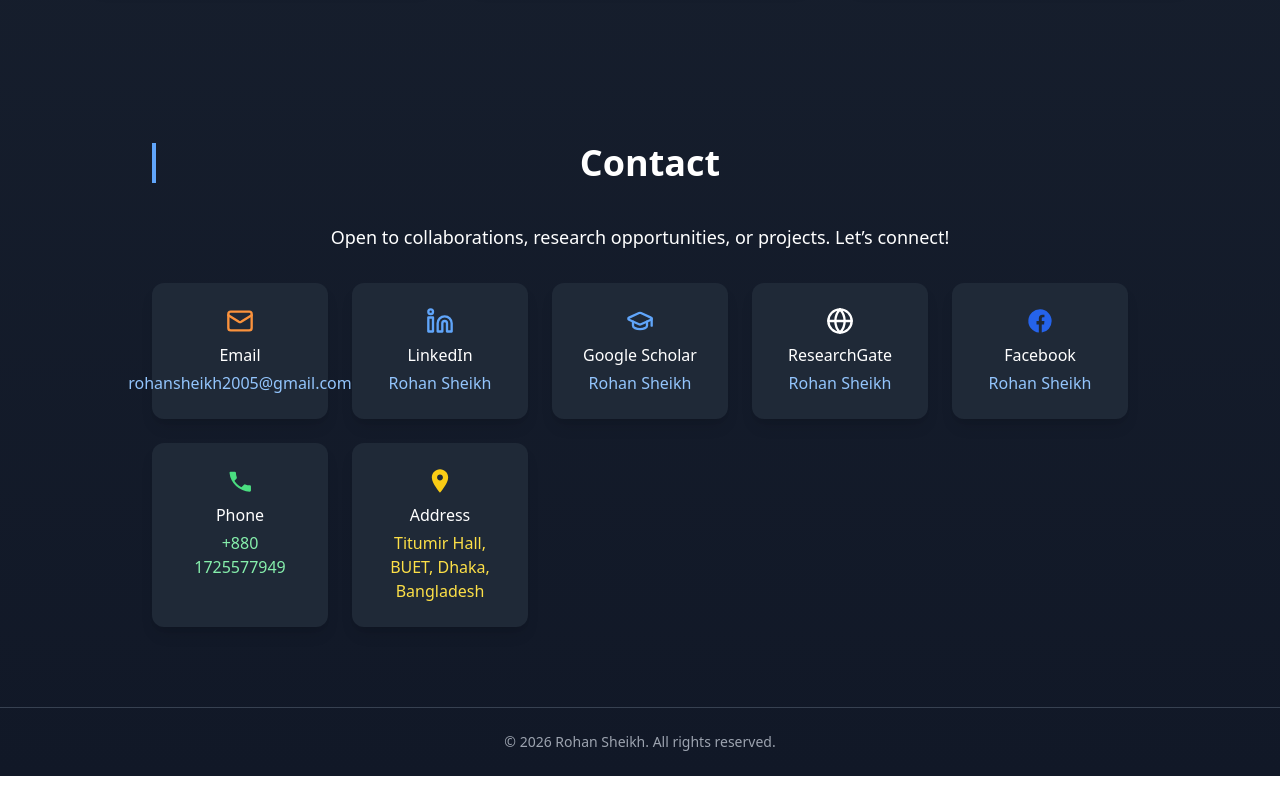
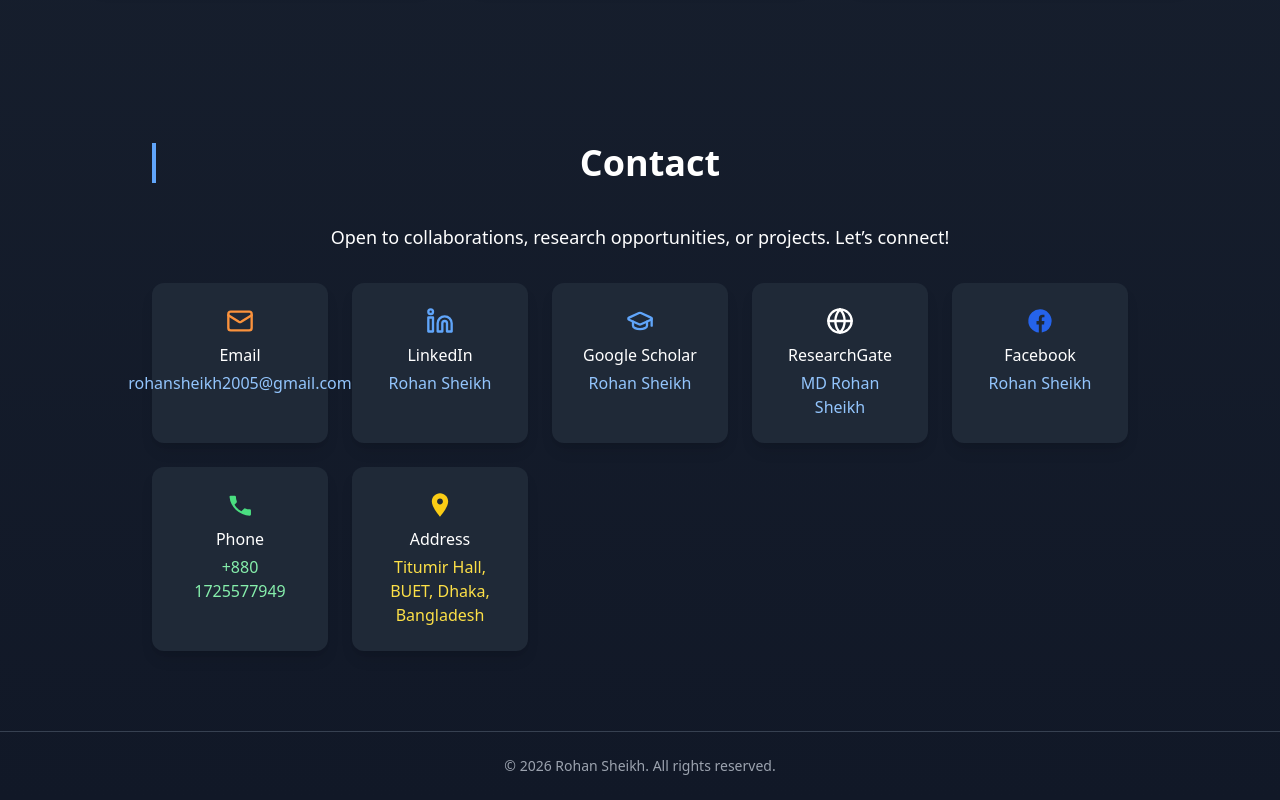
Before and after one commit to rohan-sheikh05/Personal_Website, a React (Create React App) app: page / in a window 1280 px wide. Shown: the part 4064-4864 px from the top of the page. Before the commit the page ends 4840 px from the top, so only its background shows below. Built offline with nearby package versions, Linux system fonts and the light colour scheme.

Commit message:
Update App.js

```diff
--- a/src/App.js
+++ b/src/App.js
@@ -607,7 +607,7 @@ export default function App() {
               rel="noreferrer"
               className="text-blue-300 hover:underline mt-1"
             >
-              Rohan Sheikh
+              MD Rohan Sheikh
             </a>
           </div>
 
```
